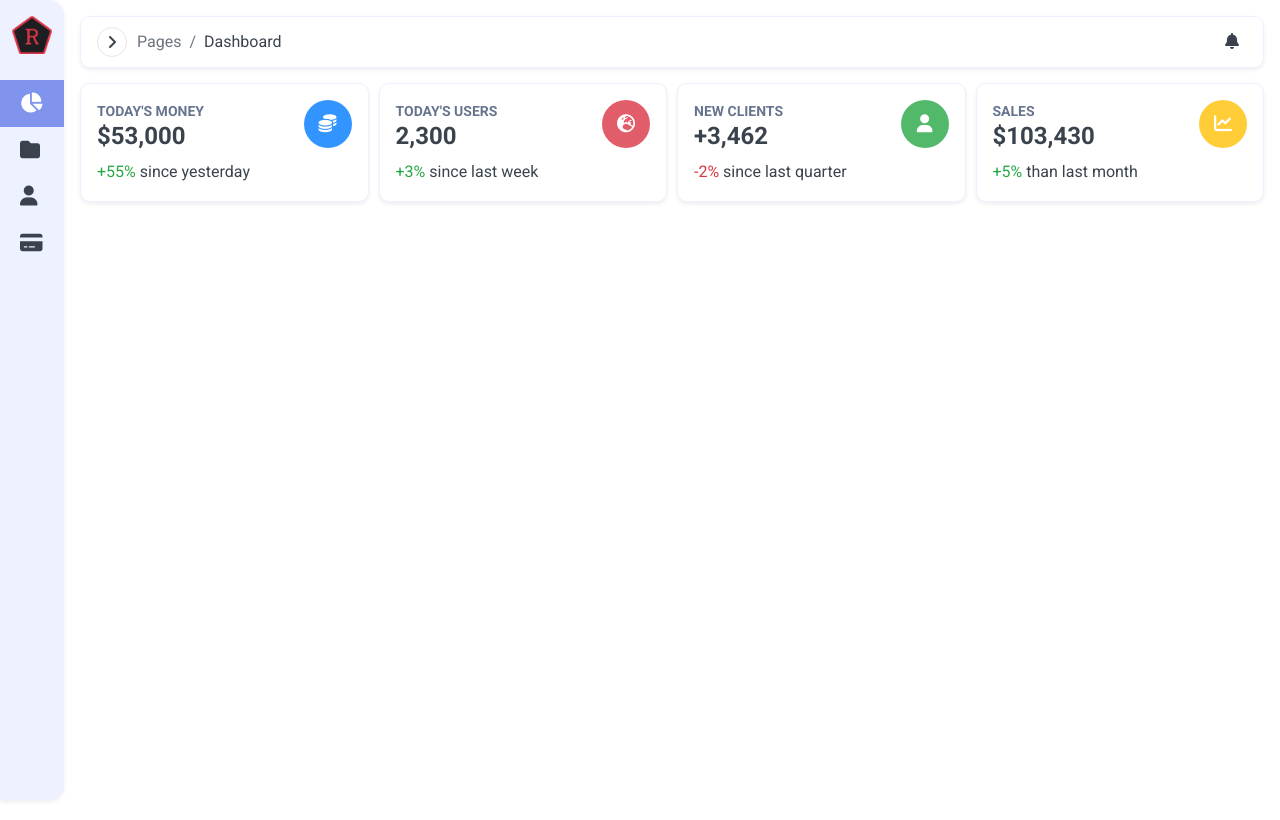
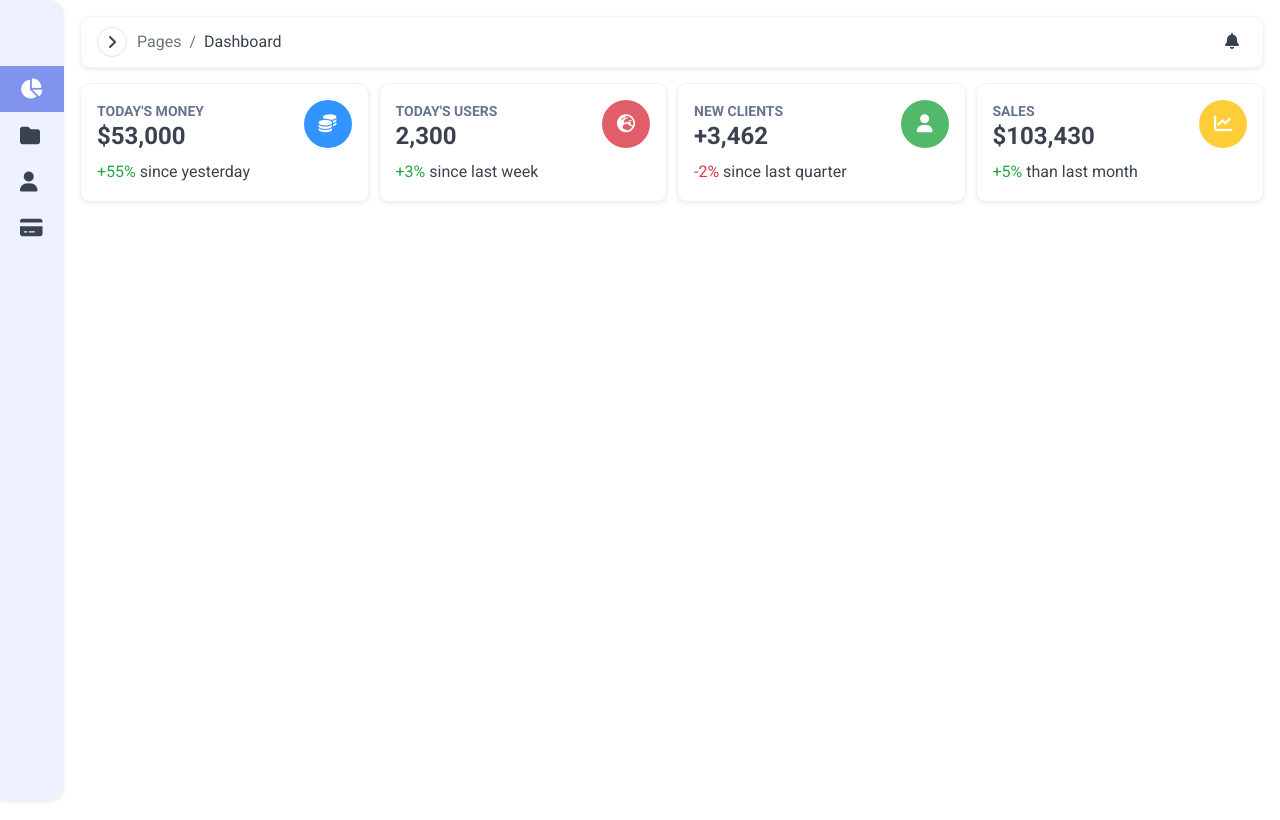
Before and after one commit to ratul16/project-dashboard-template, a Vue app: page / in a window 1280 px wide. Built offline with nearby package versions, Linux system fonts and the light colour scheme.

Commit message:
disabled img

```diff
--- a/package.json
+++ b/package.json
@@ -27,7 +27,7 @@
     "prettier": "^2.5.1",
     "sass": "^1.67.0",
     "terser": "^5.14.2",
-    "vite": "^3.0.2",
+    "vite": "^3.0.9",
     "vitest": "^0.18.1",
     "vue-template-compiler": "^2.7.7"
   }
--- a/src/components/Sidebar.vue
+++ b/src/components/Sidebar.vue
@@ -1,7 +1,8 @@
 <template>
   <aside class="sidebar shadow-sm" :class="isVisible ? 'expanded' : ''">
     <div class="logo" @click="toggleSidebar()">
-      <img src="@/assets/images/logo.png" alt="" srcset="" />
+      <!-- need to fix asset url handling -->
+      <!-- <img src="@/assets/images/logo.png" alt="" srcset="" /> -->
       <h5 class="item-text mb-0">Dashboard</h5>
     </div>
     <ul class="navbar-nav">
--- a/vite.config.js
+++ b/vite.config.js
@@ -1,5 +1,4 @@
-import { fileURLToPath, URL } from "node:url";
-
+import { fileURLToPath, URL } from 'node:url';
 import { defineConfig } from "vite";
 import legacy from "@vitejs/plugin-legacy";
 import vue2 from "@vitejs/plugin-vue2";
@@ -15,8 +14,13 @@ export default defineConfig({
   ],
   resolve: {
     alias: {
-      "@": fileURLToPath(new URL("./src", import.meta.url)),
-    },
+      '@': fileURLToPath(new URL('./src', import.meta.url))
+    }
+    // alias: [
+    //   { find: '@', replacement: fileURLToPath(new URL('./src', import.meta.url)) },
+    //   { find: '@assets', replacement: fileURLToPath(new URL('./src/assets', import.meta.url)) },
+    //   { find: '@stores', replacement: fileURLToPath(new URL('./src/stores', import.meta.url)) },
+    // ]
   },
   css: {
     preprocessorOptions: {
```
Also changed, not shown: 2 other files (tests, documents, lock files or other folders).
